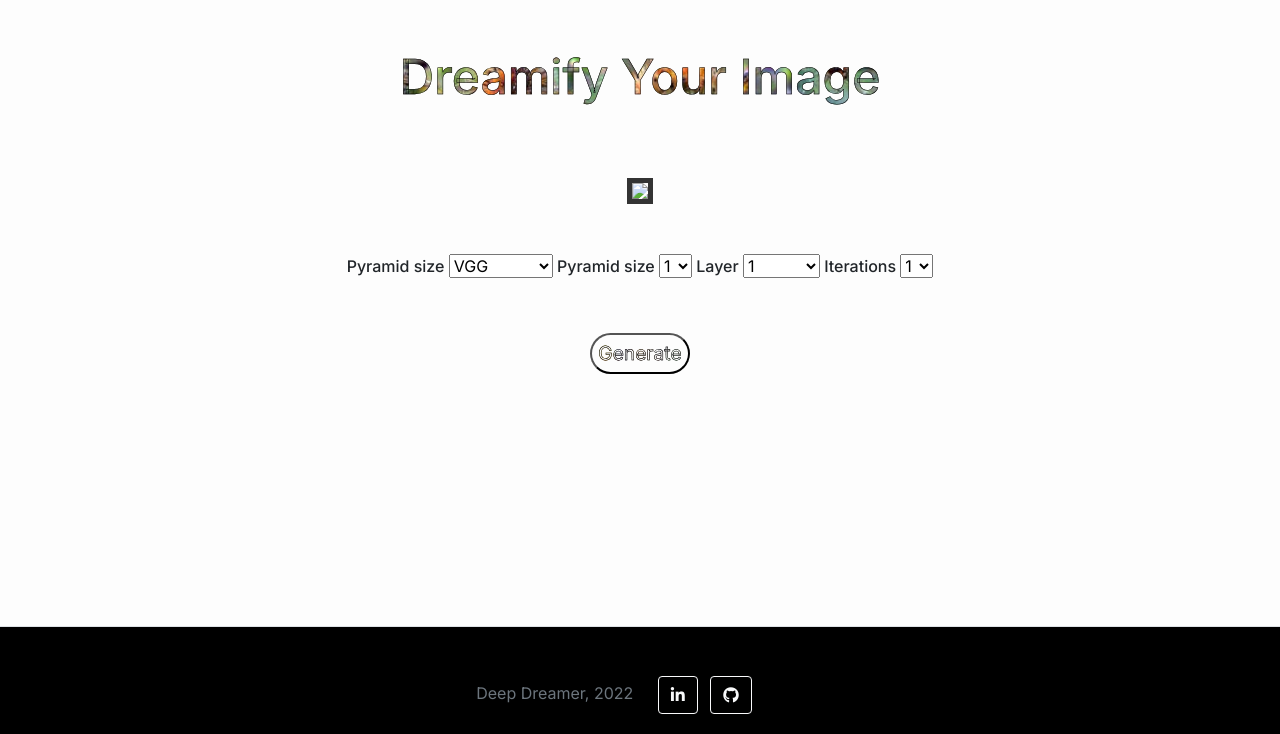
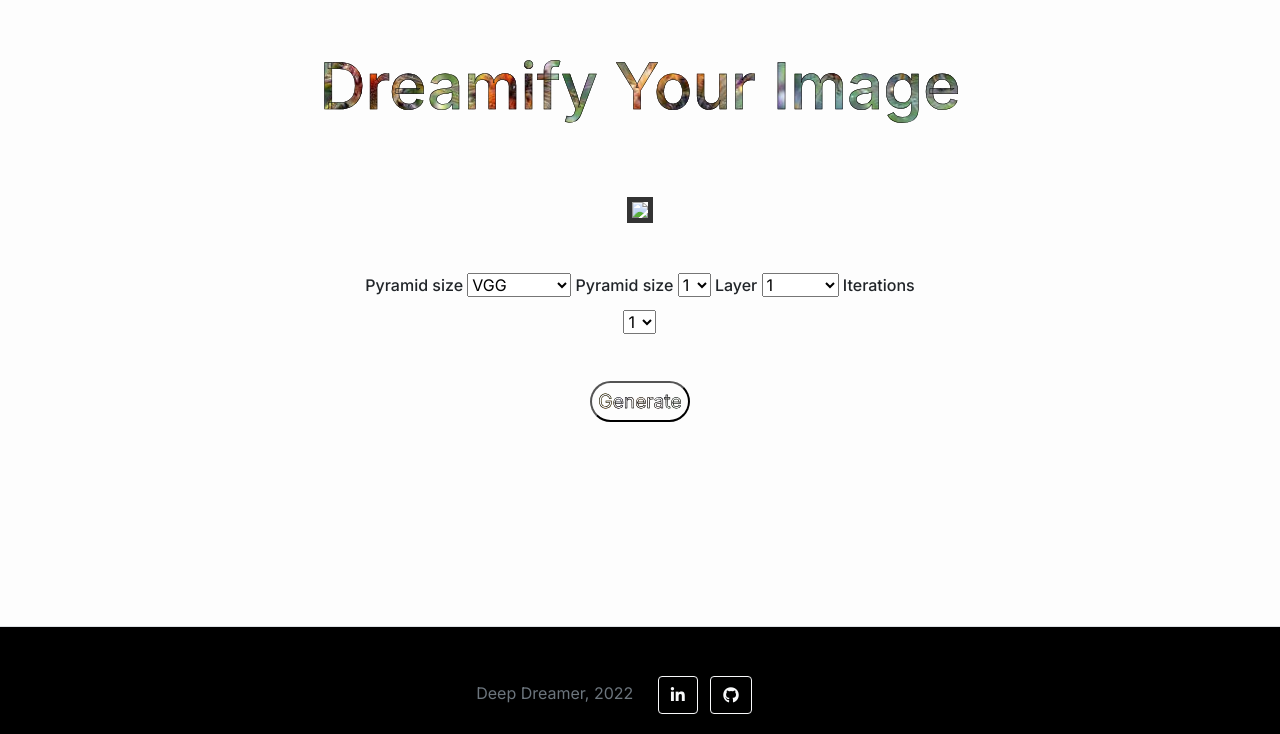
Before and after one commit to LuisMongeB/flaskml, a Flask app: template templates/generate.html in a window 1280 px wide. Shown: the part 66-800 px from the top of the page. Run offline with Flask 3, Linux system fonts and the light colour scheme; the template is opened without the code that fills it: most values are stand-ins (such as "Sample title", 1, 10 or a date in 2020); some libraries are stand-ins or nearby versions.

Commit message:
Add more support for different screen sizes

```diff
--- a/static/css/styles.css
+++ b/static/css/styles.css
@@ -103,7 +103,7 @@ input#submit.btn {
 }
 
 h1.mb-2 {
-    font-size: 3em !important;
+    font-size: 4em !important;
     background-image: url(/static/logo.png);
     background-repeat: repeat;
     color: transparent;
@@ -126,6 +126,8 @@ input#file-upload-button {
 img.displayed-image {
     border: 5px solid rgba(0, 0, 0, 0.8) !important;
     align-items: center !important;
+    max-width: 100%;
+    height: auto;
 }
 
 .decorated-button, a.decorated-button.btn {
--- a/templates/generate.html
+++ b/templates/generate.html
@@ -11,9 +11,8 @@
         <div class="col-8 mx-auto mt-5 text-center">
 
             <h1 class="mb-2">Dreamify Your Image</h1>
-
             <div class="row justify-content-center">
-                <div ckass="col-auto">
+                <div class="col-sm-2 col-md-8">
                     <div id="loading"></div>
                     <div id="content">
                     {% if to_generate %}
```
